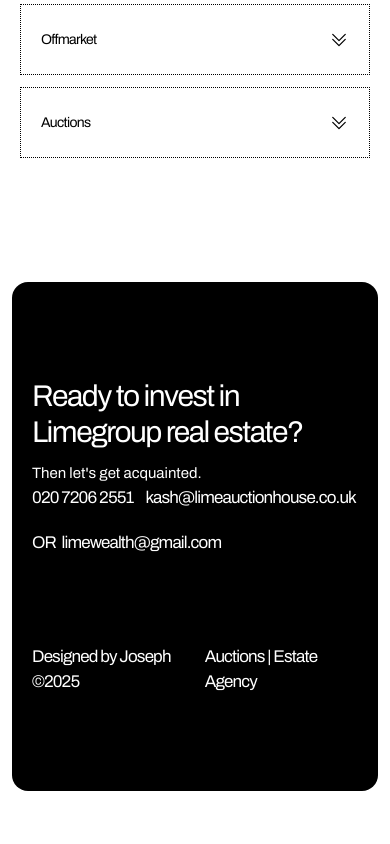
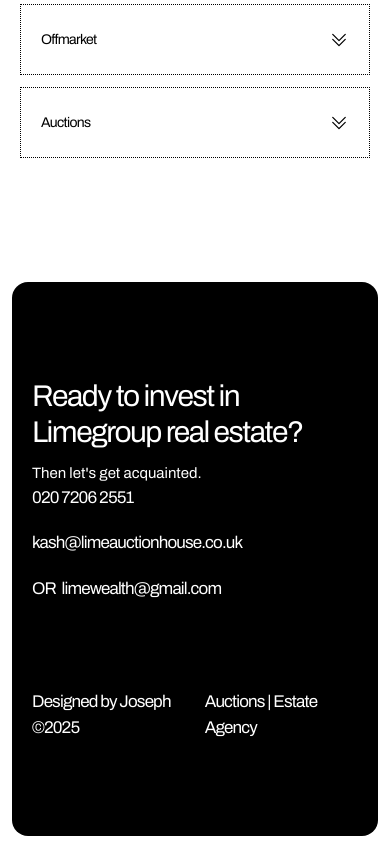
Before and after one commit to Joseph-GitStash/limegrptemplate, a Next.js app: page / in a window 390 px wide. Shown: the part 2795-3639 px from the top of the page. Before the commit the page ends 3594 px from the top, so only its background shows below. Built offline with nearby package versions, Linux system fonts and the light colour scheme.

Commit message:
Footer.tsx updated

```diff
--- a/components/NewHome/Footer.tsx
+++ b/components/NewHome/Footer.tsx
@@ -14,7 +14,7 @@
             <p className="text-[15px] mt-3">Then let&apos;s get acquainted.</p>
 
                 <div className=" flex flex-col gap-3">
-                  <div className="flex gap-3">
+                  <div className="flex flex-col md:flex-row gap-3">
                     <h1 className='tracking-tighter font-normal text-[17px] md:text-2xl mb-2'>
                       020 7206 2551
                     </h1>
```
